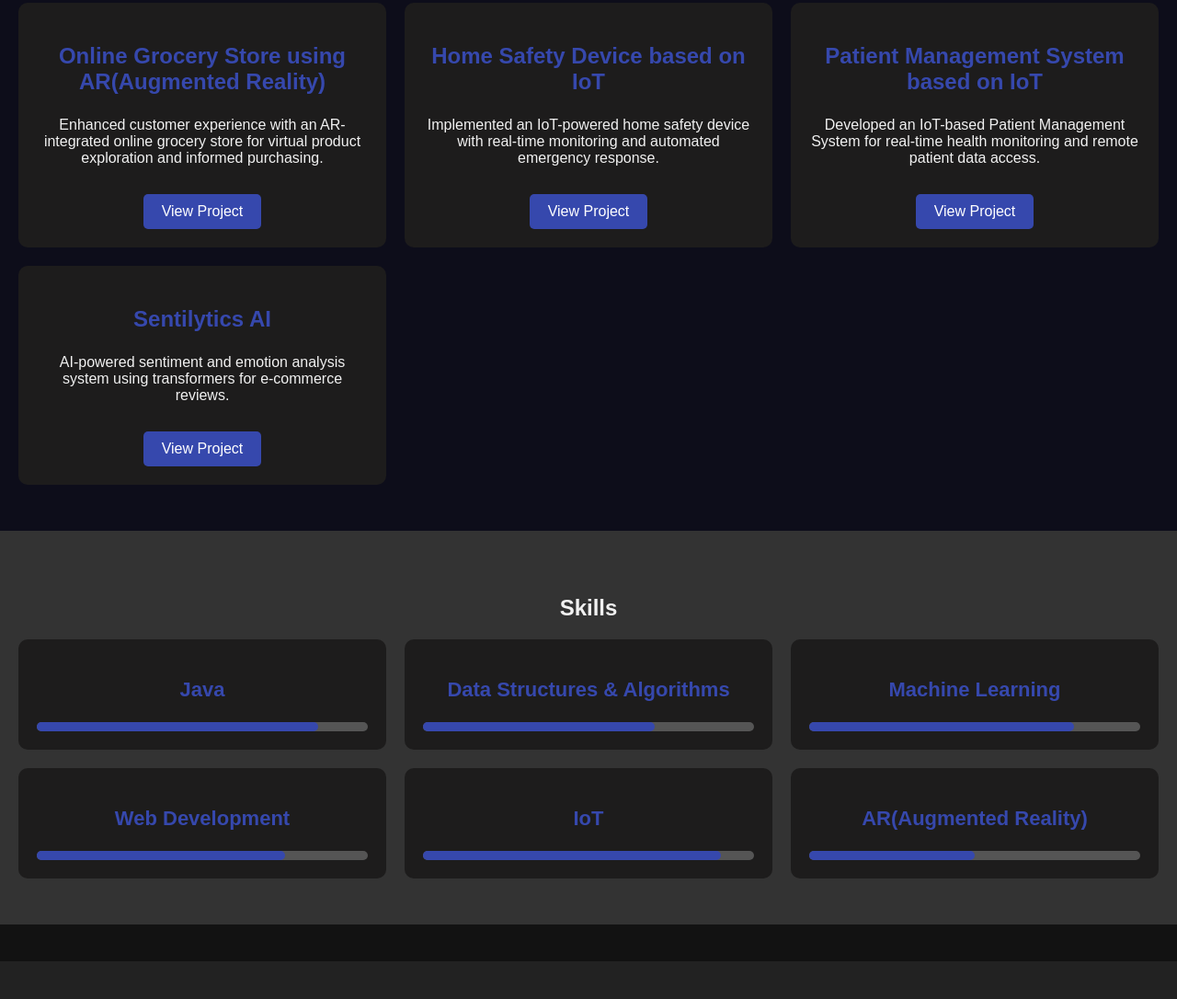
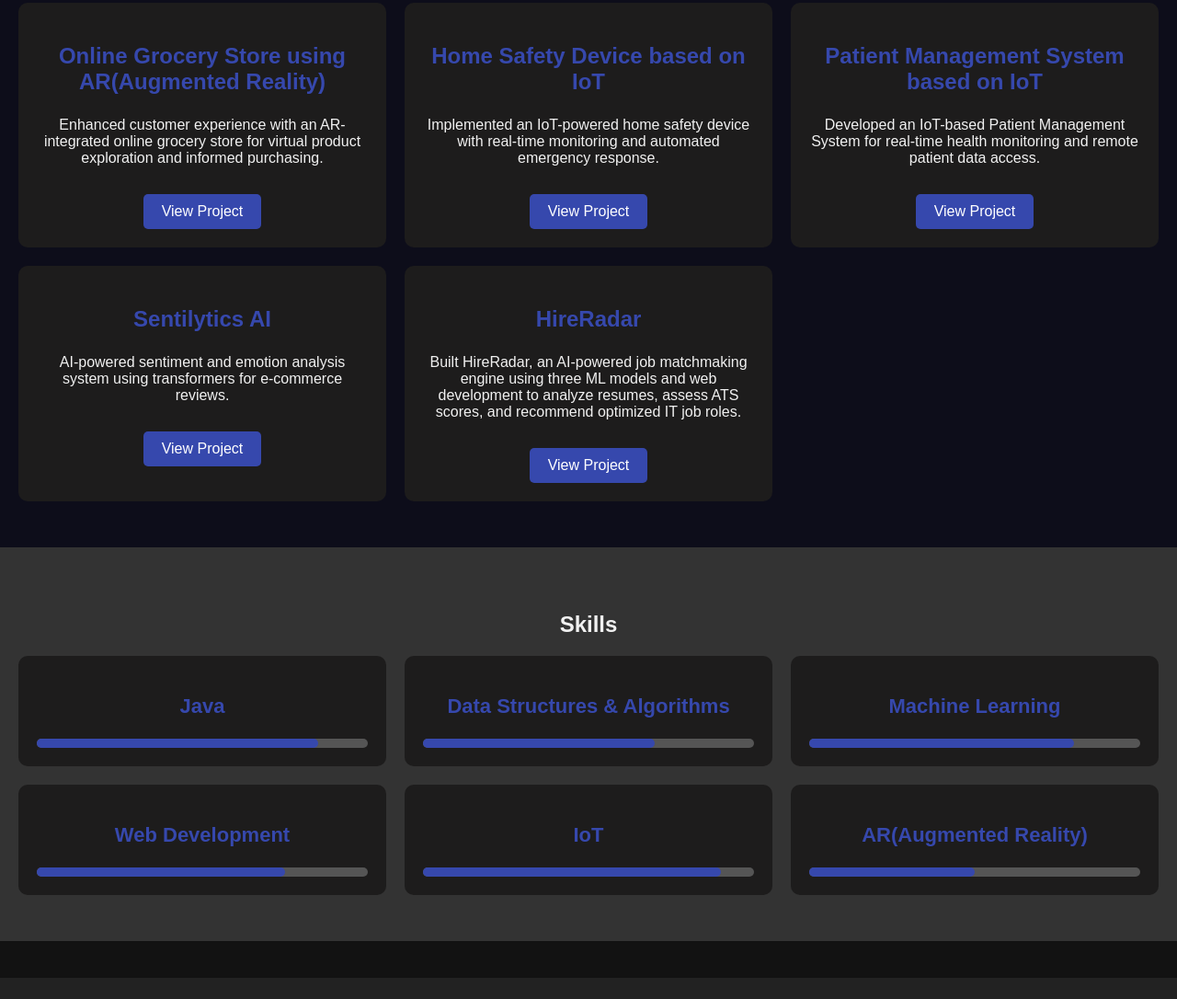
Before and after one commit to Deba8016/My-Portfolio, a plain HTML site: page index.html in a window 1280 px wide. Shown: the part 884-1970 px from the top of the page at 92% size. Drawn offline with Linux system fonts and the light colour scheme.

Commit message:
HireRadar

```diff
--- a/index.html
+++ b/index.html
@@ -31,7 +31,9 @@
         <div class="about-container">
             <div class="about-text">
                 <h1>Hi, I am <span>Debanjan Pan</span></h1>
-                <h2><br><span>Motivated and detail-oriented Computer Science and Engineering graduate from Guru Nanak Institute of Technology with a CGPA of 8.84, committed to continuous learning and eager to contribute to innovative projects by collaborating with industry professionals.</span>
+                <h2><br><span>Motivated and detail-oriented Computer Science and Engineering graduate from Guru Nanak
+                        Institute of Technology with a CGPA of 8.84, committed to continuous learning and eager to
+                        contribute to innovative projects by collaborating with industry professionals.</span>
                 </h2>
 
             </div>
@@ -77,6 +79,14 @@
                 <h3>Sentilytics AI</h3>
                 <p>AI-powered sentiment and emotion analysis system using transformers for e-commerce reviews.</p>
                 <a href="https://github.com/Deba8016" class="cta-btn">View Project</a>
+            </div>
+            <div class="project-item">
+                <h3>HireRadar</h3>
+                <p>Built HireRadar, an AI-powered job matchmaking engine using three ML models and web development to
+                    analyze
+                    resumes, assess ATS scores, and recommend optimized IT job roles.
+                </p>
+                <a href="https://github.com/Deba8016/Hire-Radar" class="cta-btn">View Project</a>
             </div>
         </div>
     </section>
```
Also changed, not shown: 3 other files.
